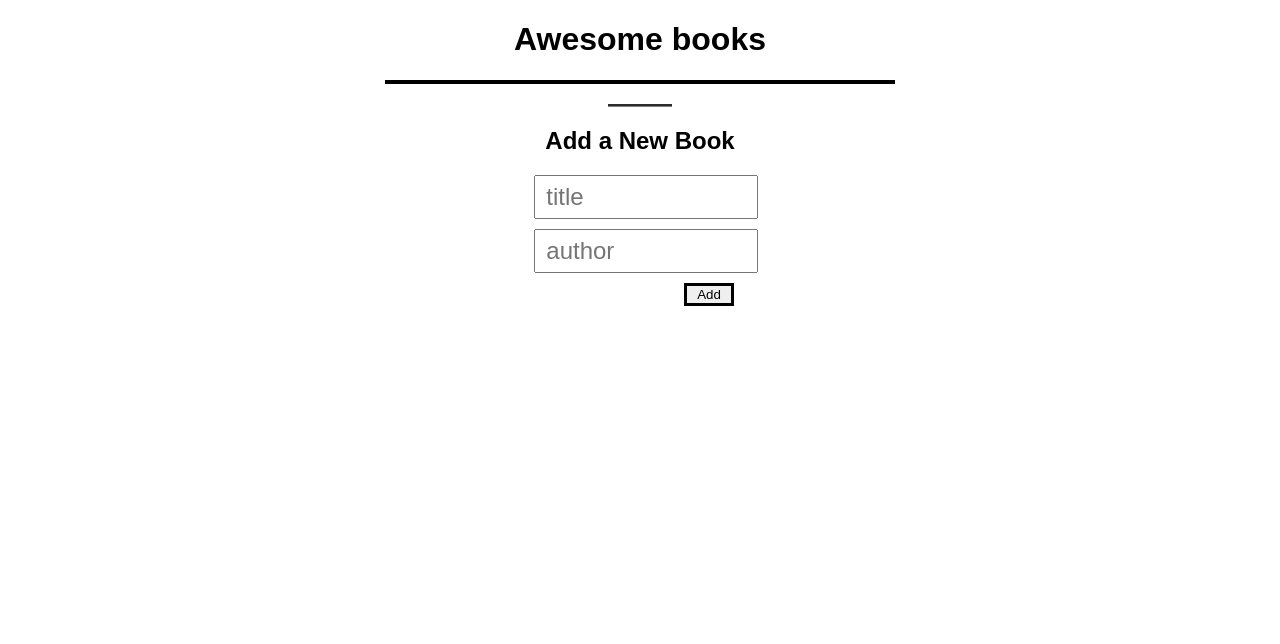
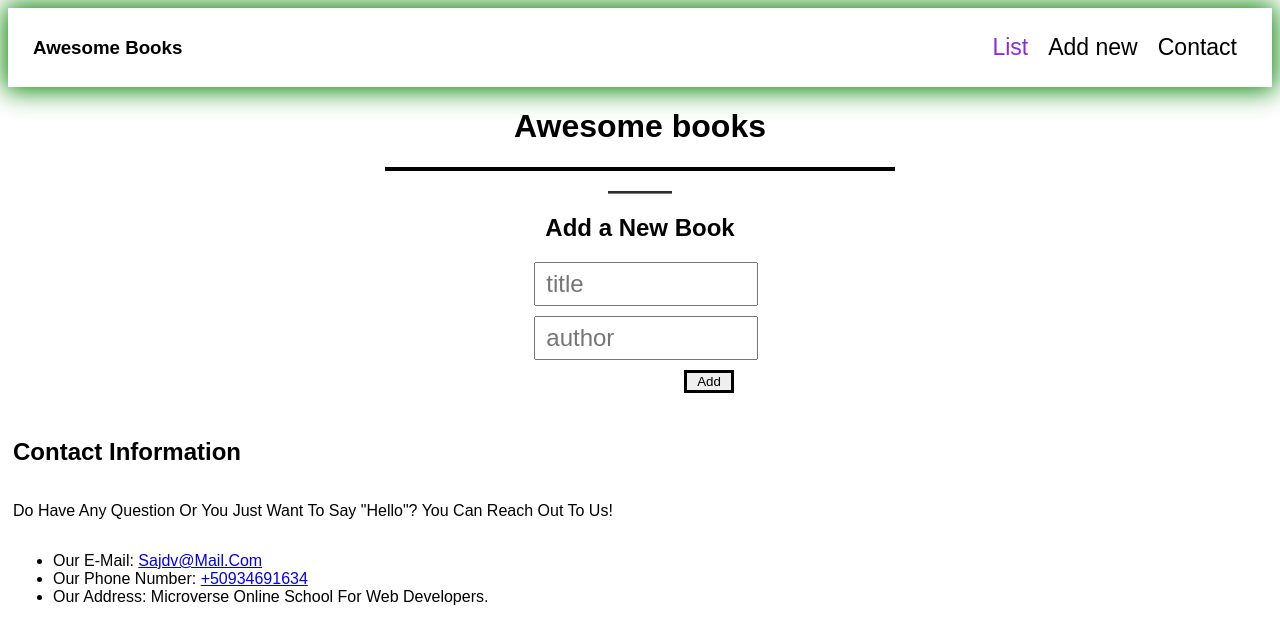
Before and after one commit to Gardimy/Awesome_books, a website: page index.html in a window 1280 px wide. Drawn offline with Linux system fonts and the light colour scheme.

Commit message:
Update index.html file

```diff
--- a/index.html
+++ b/index.html
@@ -8,6 +8,14 @@
     <title>Awesome books</title>
   </head>
   <body>
+     <nav>
+      <h3>Awesome Books</h3>
+      <ul class="option">
+        <li class="list active">List</li>
+        <li class="list">Add new</li>
+        <li class="list">Contact</li>
+      </ul>
+    </nav>
     <h1>Awesome books</h1>
     <div id="book-list"></div>
     <div class="underlined"></div>
@@ -19,6 +27,16 @@
       <br>
       <button class="button-add" type="submit">Add</button>
     </form>
+    <section class="infos">
+        <h2>Contact information</h2>
+        <p>Do have any question or you just want to say "Hello"?<span>
+        </span>You can reach out to us!</p>
+        <ul class="contact">
+          <li>Our e-mail: <a href="#">sajdv@mail.com</a></li>
+          <li>Our phone number: <a href="#">+50934691634</a></li>
+          <li>Our address: Microverse online school for Web Developers.</li>
+        </ul>
+      </section>
     <script src="book.js"></script>
   </body>
 </html>
--- a/style.css
+++ b/style.css
@@ -1,5 +1,48 @@
 body {
   font-family: 'poppins', sans-serif;
+}
+
+nav {
+  display: flex;
+  justify-content: space-between;
+  -webkit-box-shadow: 0 0 30px 3px red;
+  box-shadow: 0 0 25px 3px green;
+  align-items: center;
+  padding: 0 25px 0;
+}
+
+nav .option {
+  display: flex;
+  flex-direction: row;
+}
+
+nav .option .list {
+  display: flex;
+  justify-content: space-between;
+  padding: 10px;
+  border-radius: 5px;
+  font-size: 23px;
+  text-align: left;
+}
+
+nav .option .list:hover {
+  background-color: greenyellow;
+  cursor: pointer;
+  transform: translateX(10px);
+  text-decoration: underline;
+}
+
+nav .active {
+  color: blueviolet;
+  font-weight: 500;
+}
+
+.infos {
+  list-style: none;
+  text-transform: capitalize;
+  display: flex;
+  flex-direction: column;
+  padding: 5px;
 }
 
 h1 {
```
Also changed, not shown: book_test.js (added).
